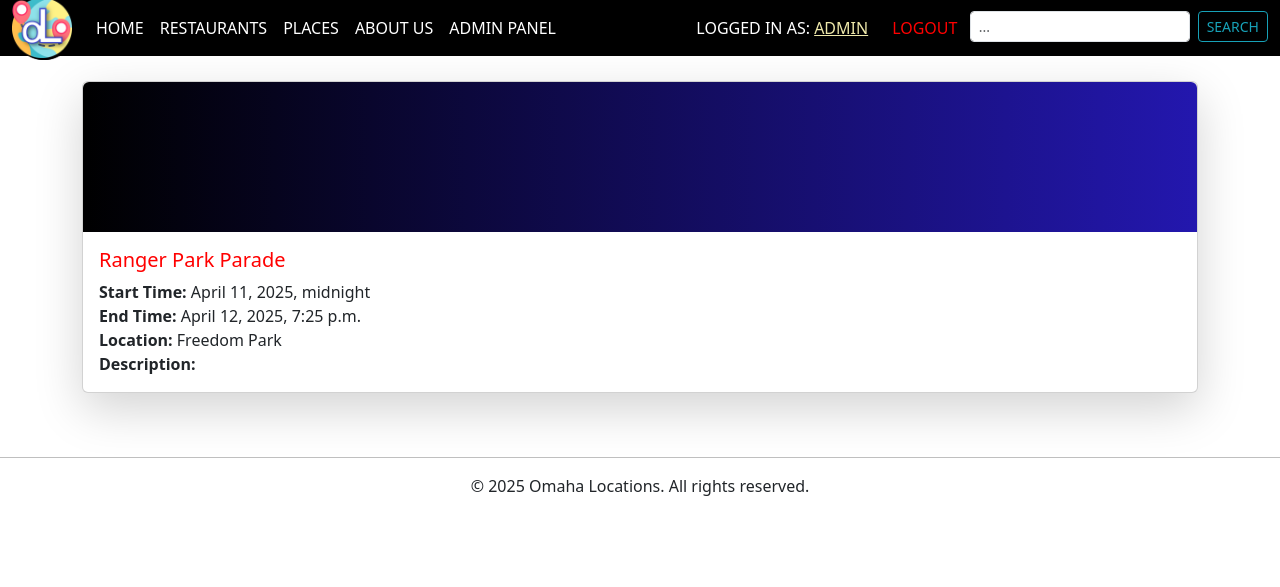
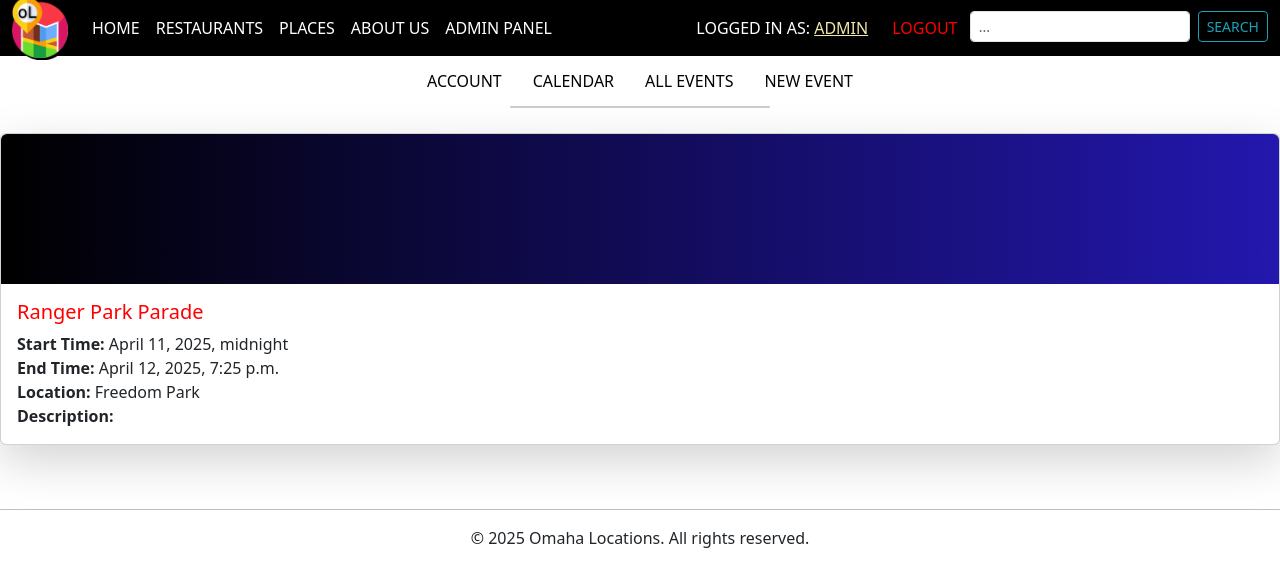
Before and after one commit to Kpatdu/webworkspace, a Django app: page /account/calendar/all/ in a window 1280 px wide. Shown: the top 587 px of the page. Run offline with Django 5.2, Linux system fonts and the light colour scheme; a user stored in the database is signed in; data comes from the database, SQL or seed files in the repository; both versions use the stored data as it was after the commit; some libraries are stand-ins or nearby versions.

Commit message:
General cleanup of UI, added secondary navbar specifically for the accounts page, changed logo to be nicer, and added tab icon

```diff
--- a/omaha_places_app/static/omaha_places_app/css/calendar.css
+++ b/omaha_places_app/static/omaha_places_app/css/calendar.css
@@ -1,5 +1,5 @@
 /* Body styling */
-body {
+/* body {
     font-family: "ptsans", "Lato", "Helvetica Neue", Helvetica, Arial, sans-serif;
     background-color: #ffffff;
     color: black;
@@ -7,7 +7,7 @@ body {
     flex-direction: column;
     min-height: 100vh;
     margin: 0;
-}
+} */
 
 /* Calendar appearance */
 .title {
--- a/omaha_places_app/templates/omaha_places_app/account.html
+++ b/omaha_places_app/templates/omaha_places_app/account.html
@@ -12,6 +12,9 @@
     <title>Account Details</title>
   </head>
 
+<!--Account Links-->
+{% include 'omaha_places_app/account_links.html' %}
+
 <!--Header-->
 <h1> Account </h1>
 
--- /dev/null
+++ b/omaha_places_app/templates/omaha_places_app/account_links.html
@@ -0,0 +1,71 @@
+{% load static %}
+
+<!-- Template for the Account Navigation Bar -->
+<nav class="navbar navbar-expand-lg navbar-dark bg-white account-navbar">
+    <div class="container justify-content-center">
+
+        <!-- Navbar Toggle for Mobile View -->
+        <button class="navbar-toggler" type="button" data-bs-toggle="collapse" data-bs-target="#accountNavbar" aria-controls="accountNavbar" aria-expanded="false" aria-label="Toggle navigation">
+            <span class="navbar-toggler-icon"></span>
+        </button>
+
+        <!-- Centered navigation links -->
+        <div class="collapse navbar-collapse justify-content-center" id="accountNavbar">
+            <ul class="navbar-nav account-navbar-nav">
+                <!-- ACCOUNT -->
+                <li class="nav-item">
+                    <a class="nav-link account-link" href="{% url 'account' %}">ACCOUNT</a>
+                </li>
+
+                <!-- CALENDAR -->
+                <li class="nav-item">
+                    <a class="nav-link account-link" href="{% url 'calendar' %}">CALENDAR</a>
+                </li>
+
+                <!-- ALL EVENTS -->
+                <li class="nav-item">
+                    <a class="nav-link account-link" href="{% url 'event_list' %}">ALL EVENTS</a>
+                </li>
+
+                <!-- NEW EVENT -->
+                <li class="nav-item">
+                    <a class="nav-link account-link" href="{% url 'event_new' %}">NEW EVENT</a>
+                </li>
+            </ul>
+        </div>
+    </div>
+</nav>
+
+<!-- Divider under navbar -->
+<div class="navbar-divider"></div>
+
+{% block script %}
+<style>
+    /* Scoped styles only for the account navbar */
+    .account-navbar .account-link {
+        padding-top: 5px;
+        padding-bottom: 5px;
+        color: black !important;
+        transition: text-shadow 0.2s ease, color 0.2s ease;
+    }
+
+    .account-navbar .account-link:hover {
+        text-shadow: 1px 1px 4px rgba(0, 0, 0, 0.4);
+        color: black !important;
+    }
+
+    .account-navbar-nav {
+        display: flex;
+        gap: 15px;
+    }
+
+    /* Divider styling */
+    .navbar-divider {
+        height: 2px;
+        width: 260px;
+        background-color: #ccc;
+        margin: 0px auto 0px auto;
+        border-radius: 1px;
+    }
+</style>
+{% endblock %}
--- a/omaha_places_app/templates/omaha_places_app/base.html
+++ b/omaha_places_app/templates/omaha_places_app/base.html
@@ -12,6 +12,7 @@
   <!-- Bootstrap CSS -->
   <link rel="stylesheet" href="https://cdn.jsdelivr.net/npm/bootstrap@5.3.0-alpha1/dist/css/bootstrap.min.css">
   <link rel="stylesheet" href="https://use.fontawesome.com/releases/v5.0.10/css/all.css">
+  <link rel="icon" type="image/x-icon" href="{% static 'omaha_places_app/logo.png' %}">
 </head>
 
 
--- a/omaha_places_app/templates/omaha_places_app/calendar.html
+++ b/omaha_places_app/templates/omaha_places_app/calendar.html
@@ -12,6 +12,9 @@
     <title>Calendar</title>
     <link rel="stylesheet" type="text/css" href="{% static 'omaha_places_app/css/calendar.css' %}">
 </head>
+
+<!--Account Links-->
+{% include 'omaha_places_app/account_links.html' %}
 
 <!--Calendar Section-->
 <div class="calendar-section">
--- a/omaha_places_app/templates/omaha_places_app/event.html
+++ b/omaha_places_app/templates/omaha_places_app/event.html
@@ -11,6 +11,9 @@
   <meta charset="UTF-8">
   <title>New Event</title>
 </head>
+
+<!--Account Links-->
+{% include 'omaha_places_app/account_links.html' %}
 
 <!-- Card Format -->
 <div class="row justify-content-center" style="padding-top: 25px">
--- a/omaha_places_app/templates/omaha_places_app/event_delete.html
+++ b/omaha_places_app/templates/omaha_places_app/event_delete.html
@@ -11,6 +11,9 @@
   <meta charset="UTF-8">
   <title>Delete Event</title>
 </head>
+
+<!--Account Links-->
+{% include 'omaha_places_app/account_links.html' %}
 
 <!--Card Format-->
 <div class="row justify-content-center" style="padding-top: 25px">
--- a/omaha_places_app/templates/omaha_places_app/event_edit.html
+++ b/omaha_places_app/templates/omaha_places_app/event_edit.html
@@ -11,6 +11,9 @@
   <meta charset="UTF-8">
   <title>Modify Event</title>
 </head>
+
+<!--Account Links-->
+{% include 'omaha_places_app/account_links.html' %}
 
 <!-- Card Format -->
 <div class="row justify-content-center" style="padding-top: 25px">
--- a/omaha_places_app/templates/omaha_places_app/event_list.html
+++ b/omaha_places_app/templates/omaha_places_app/event_list.html
@@ -12,19 +12,8 @@
   <title>All Events</title>
 </head>
 
-<!--Search Results-->
-<div class="container">
-
-  {% if query %}
-  <div class="card mb-3">
-    <div class="card-body">
-      <h5>Search results for "{{ query }}":</h5>
-      {% if not events %}
-        <p>No events found.</p>
-      {% endif %}
-    </div>
-  </div>
-  {% endif %}
+<!--Account Links-->
+{% include 'omaha_places_app/account_links.html' %}
 
 <!--List Events-->
   <div class="row justify-content-center" style="padding-top: 25px">
--- a/omaha_places_app/templates/omaha_places_app/navbar.html
+++ b/omaha_places_app/templates/omaha_places_app/navbar.html
@@ -16,37 +16,37 @@
 
         <!-- Left-aligned navigation links -->
         <div class="collapse navbar-collapse" id="navbarNav">
-            <ul class="navbar-nav me-auto mb-0">
+            <ul class="navbar-nav navbar-nav_main">
                 <!--Home-->
                 <li class="nav-item">
-                    <a class="nav-link" href="{% url 'home' %}" style="padding-top: 5px; padding-bottom: 5px; color: white;">HOME</a>
+                    <a class="nav-link" href="{% url 'home' %}">HOME</a>
                 </li>
 
                 <!--Restaurants-->
                 <li class="nav-item">
-                    <a class="nav-link" href="{% url 'home_restaurants' %}" style="padding-top: 5px; padding-bottom: 5px; color: white;">RESTAURANTS</a>
+                    <a class="nav-link" href="{% url 'home_restaurants' %}">RESTAURANTS</a>
                 </li>
 
                 <!--Places-->
                 <li class="nav-item">
-                    <a class="nav-link" href="{% url 'home_places' %}" style="padding-top: 5px; padding-bottom: 5px; color: white;">PLACES</a>
+                    <a class="nav-link" href="{% url 'home_places' %}">PLACES</a>
                 </li>
 
                 <!--About Us-->
                 <li class="nav-item">
-                    <a class="nav-link" href="{% url 'about' %}" style="padding-top: 5px; padding-bottom: 5px; color: white;">ABOUT US</a>
+                    <a class="nav-link" href="{% url 'about' %}">ABOUT US</a>
                 </li>
 
                 <!--Admin Panel-->
                 {% if request.user.is_authenticated and request.user.is_staff %}
                     <li class="nav-item">
-                        <a class="nav-link" href="{% url 'admin:index' %}" style="padding-top: 5px; padding-bottom: 5px; color: white;">ADMIN PANEL</a>
+                        <a class="nav-link" href="{% url 'admin:index' %}">ADMIN PANEL</a>
                     </li>
                 {% endif %}
             </ul>
 
             <!-- Right-aligned: Login/Logout and Search -->
-        <ul class="navbar-nav ms-auto mb-0">
+            <ul class="navbar-nav ms-auto mb-0 navbar-nav_main">
                 {% if request.user.is_authenticated %}
                     <li class="nav-item d-flex align-items-center">
                         <span class="nav-link text-white me-2" style="padding-top: 5px; padding-bottom: 5px;">
@@ -58,7 +58,7 @@
                     </li>
                 {% else %}
                     <li class="nav-item">
-                    <a class="nav-link text-white me-2" href="{% url 'login' %}" style="padding-top: 5px; padding-bottom: 5px; color:rgb(255, 0, 0);">
+                        <a class="nav-link text-white me-2" href="{% url 'login' %}?next={{ request.path }}" style="padding-top: 5px; padding-bottom: 5px; color:rgb(255, 0, 0);">
                             LOGIN
                         </a>
                     </li>
@@ -73,18 +73,37 @@
                 </li>
             </ul>
         </div>
+    </div>
 </nav>
 
-
-{% block script%}
+{% block script %}
 <style>
     /* Navbar logo */
     .navbar-brand img {
         height: 60px;
         margin-top: -15px;
-        z-index: 10; /* optional, for safety */
+        z-index: 10;
         position: relative;
         filter: drop-shadow(0 0 0 black) drop-shadow(2px 2px 0 black) drop-shadow(-1px -1px 0 black);
     }
+
+    .navlink {
+        padding-top: 5px;
+        padding-bottom: 5px;
+        color: white;
+    }
+
+    /* Main navbar link hover effect */
+    .navbar-nav_main .nav-link {
+        padding-top: 5px;
+        padding-bottom: 5px;
+        color: white;
+        transition: text-shadow 0.2s ease, color 0.2s ease;
+    }
+
+    .navbar-nav_main .nav-link:hover {
+        text-shadow: 0 0 4px white, 0 0 8px white;
+        color: white;
+    }
 </style>
 {% endblock %}
--- a/omaha_places_app/views_account.py
+++ b/omaha_places_app/views_account.py
@@ -78,3 +78,6 @@ class AccountView(RedirectIfNotAuthenticatedMixin, TemplateView):
         context['user'] = self.request.user
 
         return context
+
+    def post(self, request, *args, **kwargs):
+        pass
--- a/static/omaha_places_app/css/calendar.css
+++ b/static/omaha_places_app/css/calendar.css
@@ -1,5 +1,5 @@
 /* Body styling */
-body {
+/* body {
     font-family: "ptsans", "Lato", "Helvetica Neue", Helvetica, Arial, sans-serif;
     background-color: #ffffff;
     color: black;
@@ -7,7 +7,7 @@ body {
     flex-direction: column;
     min-height: 100vh;
     margin: 0;
-}
+} */
 
 /* Calendar appearance */
 .title {
```
Also changed, not shown: omaha_places_app/templates/omaha_places_app/about.html (+2 -10 lines), omaha_places_app/templates/omaha_places_app/home.html (+66 -81 lines), db.sqlite3, omaha_places_app/static/omaha_places_app/logo.png, static/omaha_places_app/logo.png. Lines whose indentation alone changed are shown as unchanged.
